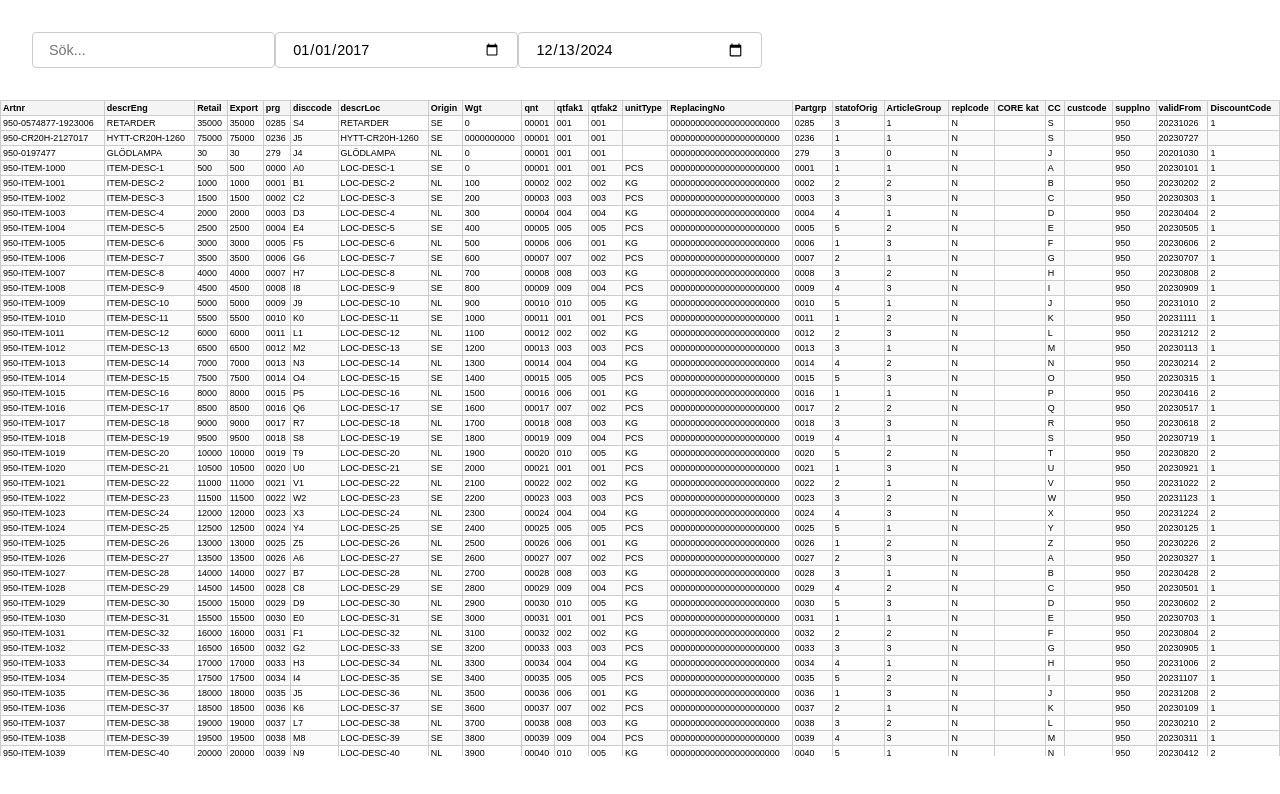
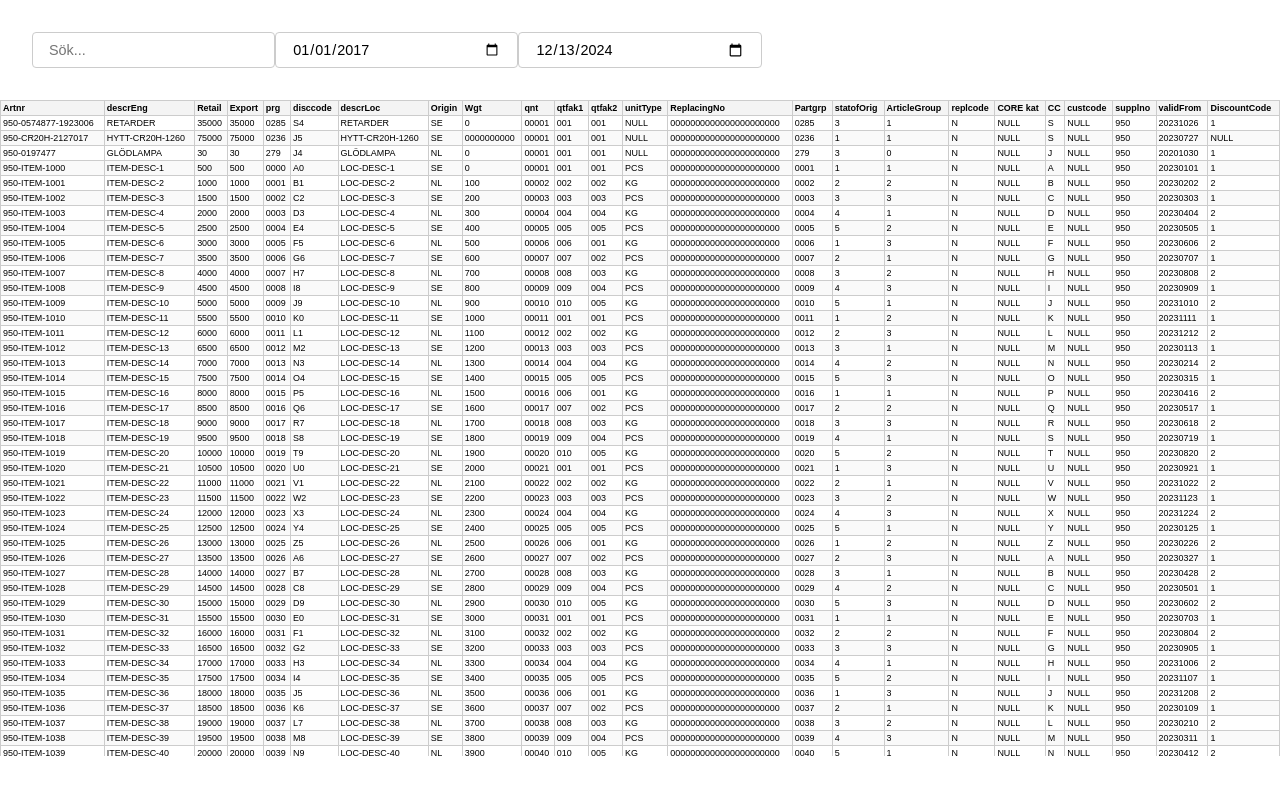
Before and after one commit to william00771/Reservdelar, a React (Vite) app in the folder begdelar.web/: page / in a window 1280 px wide. Shown: the top 794 px of the page. Built offline with nearby package versions, Linux system fonts and the light colour scheme.

Commit message:
add: display NULL if field null

```diff
--- a/begdelar.web/src/components/feature/EditPage/DynamicTable.tsx
+++ b/begdelar.web/src/components/feature/EditPage/DynamicTable.tsx
@@ -68,7 +68,7 @@ function DynamicTable<T, V extends Record<keyof T, ValidationRule>>(props: Table
 
   const handleCellClick = (rowIndex: number, colKey: keyof T, currentValue: string) => {
     setEditCell({ rowIndex, colKey });
-    setEditedValue(currentValue);
+    setEditedValue(currentValue || '');
   };
 
   const handleInputChange = (value: string) => {
@@ -171,7 +171,7 @@ function DynamicTable<T, V extends Record<keyof T, ValidationRule>>(props: Table
                         autoFocus
                       />
                     ) : (
-                      row[header] as React.ReactNode
+                      String(row[header]) || <span className="placeholder">NULL</span>
                     )}
                   </td>
                 ))}
```
